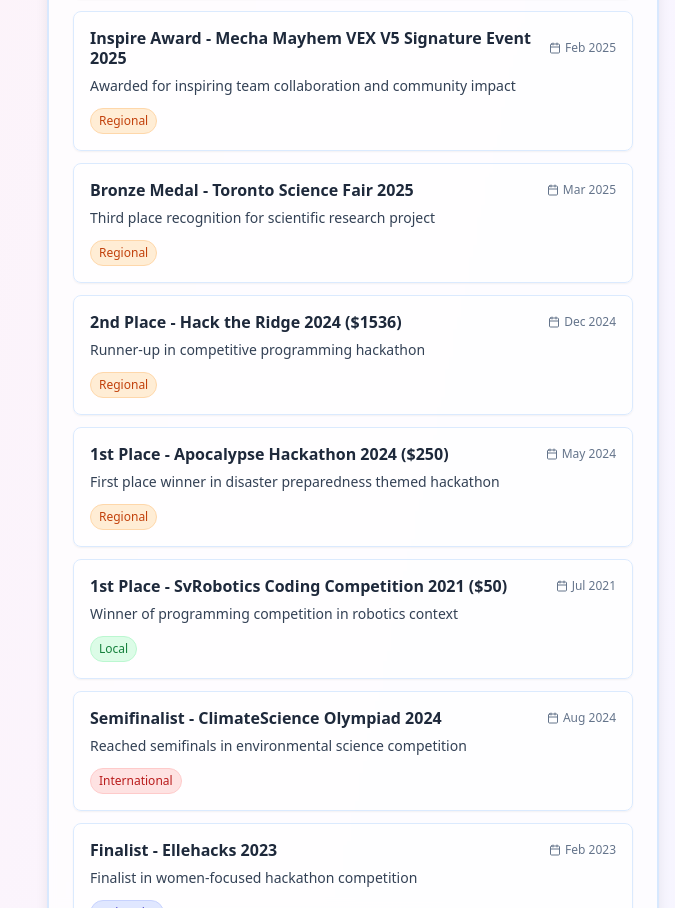
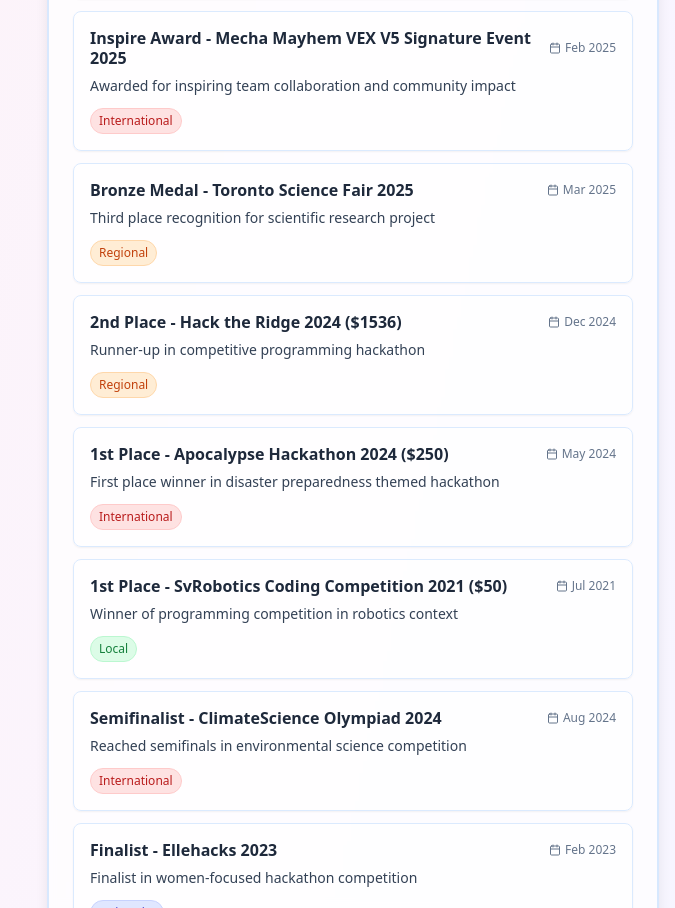
Before and after one commit to prisca7c/Personal-Website, a Next.js app: page /achievements in a window 1280 px wide. Shown: the part 879-1787 px from the top of the page, without its empty margins (605-1280 px from the left). Built offline with nearby package versions, Linux system fonts and the light colour scheme.

Commit message:
Change achievement levels from Regional to International

```diff
--- a/app/achievements/page.tsx
+++ b/app/achievements/page.tsx
@@ -59,7 +59,7 @@ const achievements = [
         title: "Inspire Award - Mecha Mayhem VEX V5 Signature Event 2025",
         date: "Feb 2025",
         description: "Awarded for inspiring team collaboration and community impact",
-        level: "Regional",
+        level: "International",
       },
       {
         title: "Bronze Medal - Toronto Science Fair 2025",
@@ -77,7 +77,7 @@ const achievements = [
         title: "1st Place - Apocalypse Hackathon 2024 ($250)",
         date: "May 2024",
         description: "First place winner in disaster preparedness themed hackathon",
-        level: "Regional",
+        level: "International",
       },
       {
         title: "1st Place - SvRobotics Coding Competition 2021 ($50)",
```
